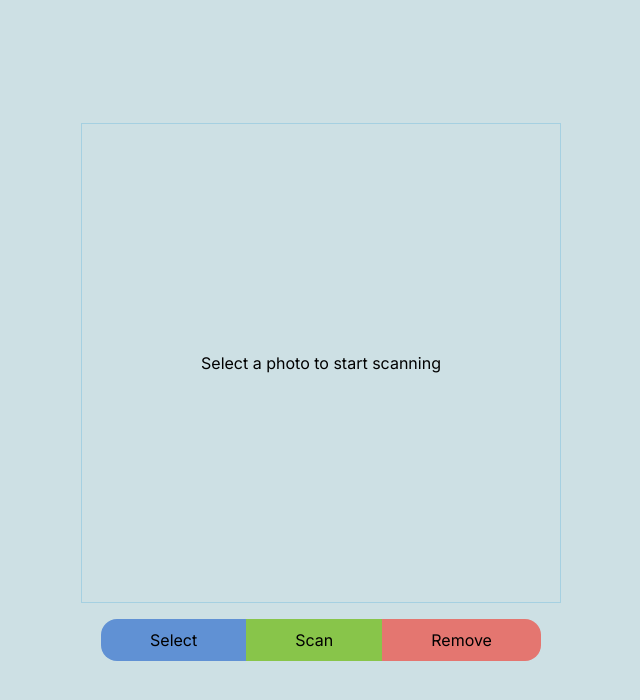
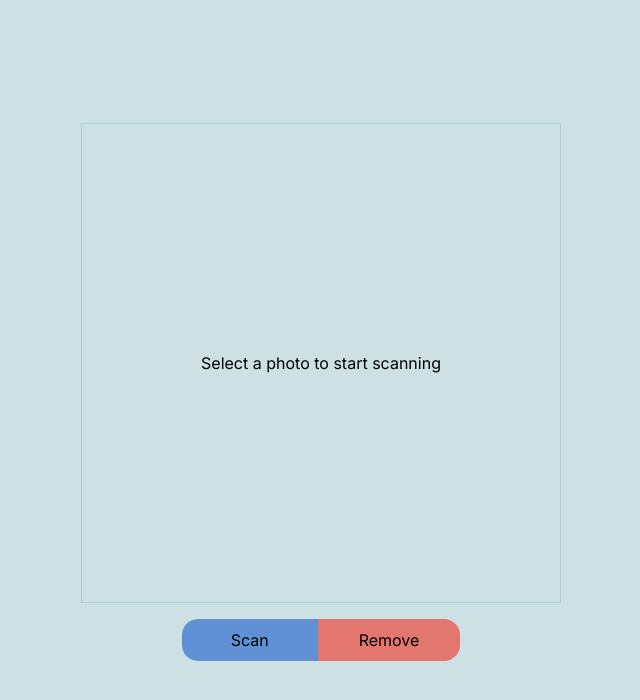
Before and after one commit to waelhasan/simple-web-ocr, a Next.js app: page / in a window 1280 px wide. Shown: the top 700 px of the page, without its empty margins (319-959 px from the left). Built offline with nearby package versions, Linux system fonts and the light colour scheme.

Commit message:
Removed the Select button

```diff
--- a/src/components/FileInput.tsx
+++ b/src/components/FileInput.tsx
@@ -36,29 +36,19 @@ export function FileInput({
                 ref={inputRef as any}
                 disabled={isScanning}
             />
-            <label htmlFor={name} className="
-                rounded-l-[1rem] border-[1px] border-transparent
-                    hover:border-[--background-alternate-2]
-                duration-75
-                bg-[--active] hover:bg-[--active-alternate]
-                py-[0.5rem] px-[3rem]
-                cursor-pointer
-                w-full h-full
-            ">
-                Select
-            </label>
             <button
                 type="button"
                 disabled={isScanning}
                 onClick={onScanBtnClick}
                 className="
-                inline-block
-                border-[1px] border-transparent
+                rounded-l-[1rem] border-[1px] border-transparent
                     hover:border-[--background-alternate-2]
                     disabled:border-transparent
                 duration-75
-                bg-[--main] hover:bg-[--main-alternate-1] disabled:bg-gray-500
+                bg-[--active] hover:bg-[--active-alternate] disabled:bg-gray-500
                 py-[0.5rem] px-[3rem]
+                cursor-pointer
+                w-full h-full
             ">
                 Scan
             </button>
@@ -73,7 +63,7 @@ export function FileInput({
                     disabled:border-transparent
                 duration-75
                 bg-[--background-danger] hover:bg-[--background-danger-alternate-1] disabled:bg-gray-500
-                py-[0.5rem] px-[3rem]
+                py-[0.5rem] px-[2.5rem]
             ">
                 Remove
             </button>
```
